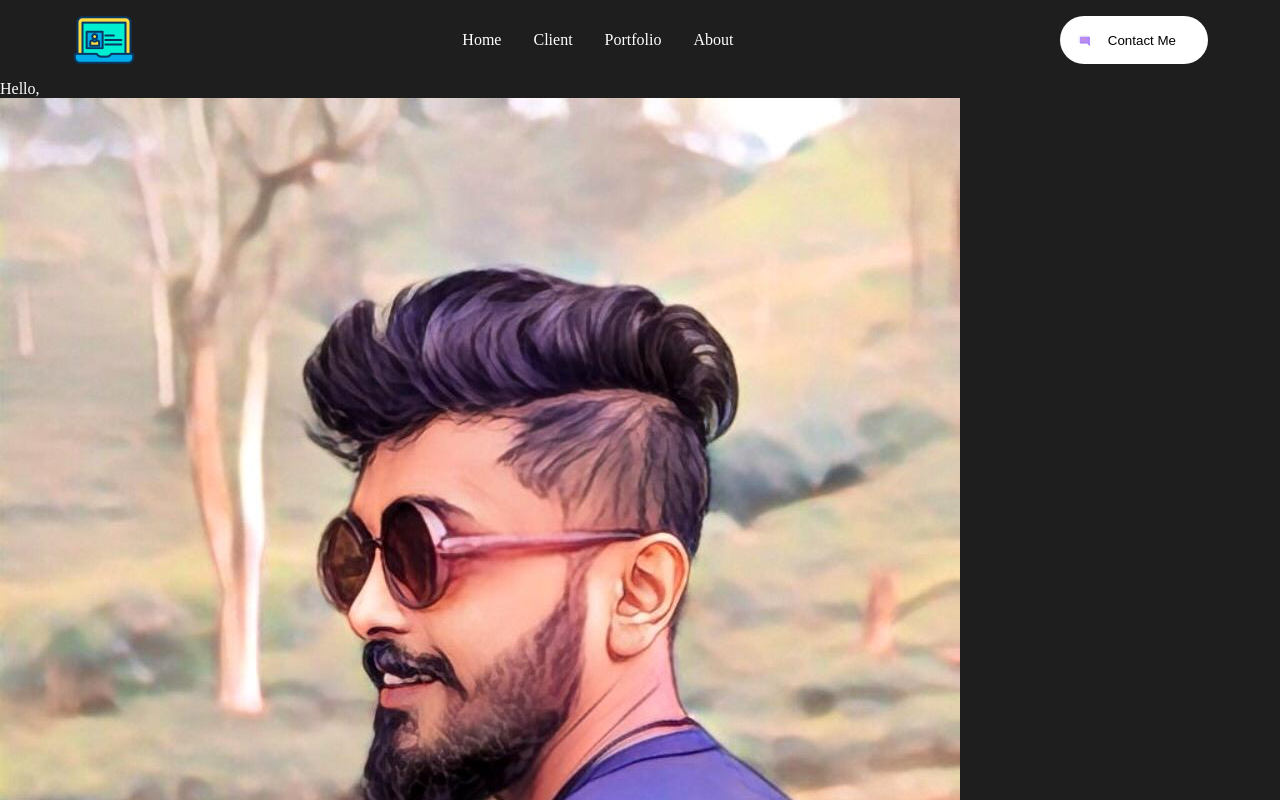
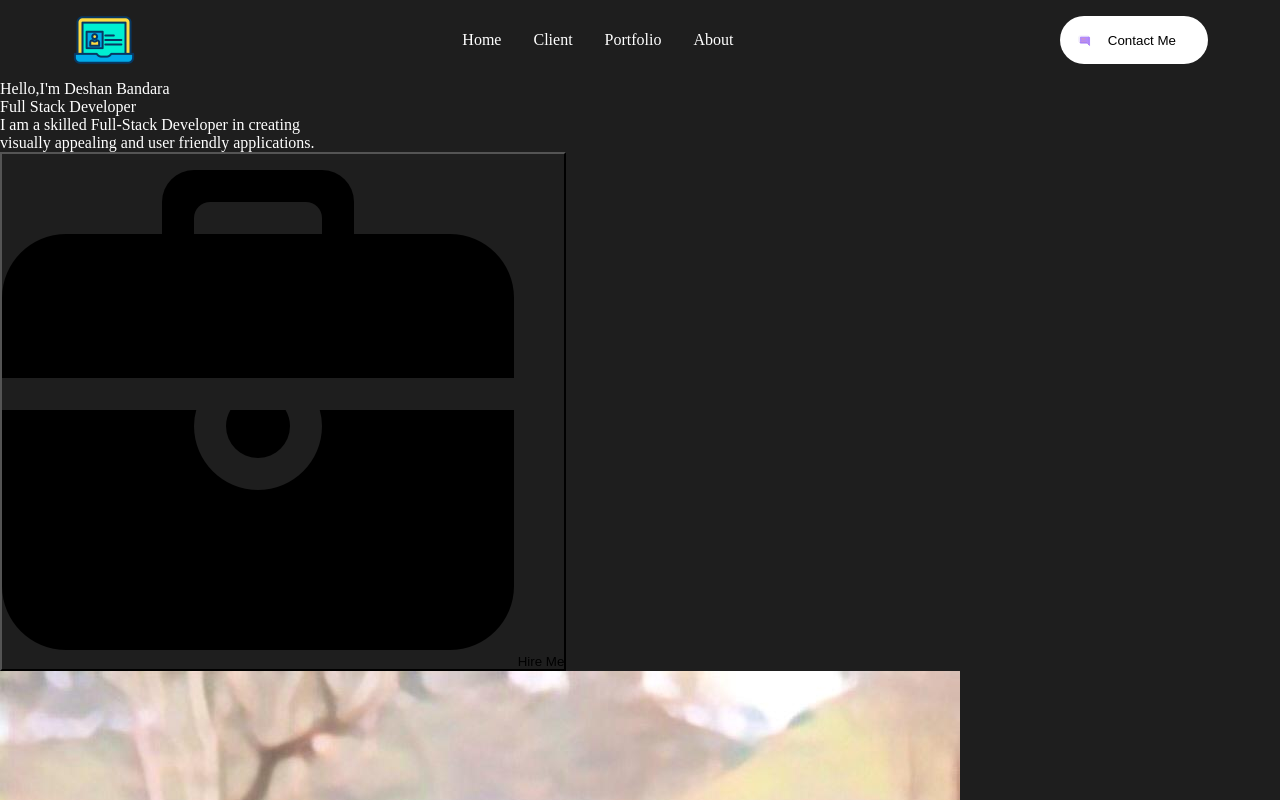
Before and after one commit to DeshanBandara/My-Portfolio, a React (Create React App) app in the folder portfolio/: page / in a window 1280 px wide. Shown: the top 800 px of the page. Built offline with nearby package versions, Linux system fonts and the light colour scheme.

Commit message:
Impoet btnImg and introName, introPara and btnImg

```diff
--- a/portfolio/src/components/intro/intro.js
+++ b/portfolio/src/components/intro/intro.js
@@ -1,6 +1,8 @@
 import React from 'react'
 import './intro.css'
 import bg from '../../assest/image.JPG'
+import btnImg from '../../assest/hire_me.png'
+import { Link } from 'react-scroll' //Link to a location
 
 
 const Intro = () => {
@@ -8,6 +10,9 @@ const Intro = () => {
     <section id='intro'>
         <div className='introContent'>
             <span className='hello'>Hello,</span>
+            <span className='introText'>I'm <span className='introName'>Deshan Bandara</span> <br /> Full Stack Developer </span>
+            <p className='introPara'>I am a skilled Full-Stack Developer in creating <br />visually appealing and user friendly applications.</p>
+            <Link><button className='btn'><img src={ btnImg } className='btnImg' alt='Hire me' /> Hire Me</button></Link>
         </div>
         <img src={bg} alt="profile" className='bg' />
     </section>
```
